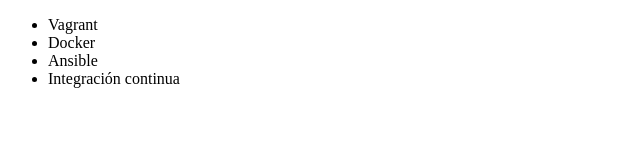
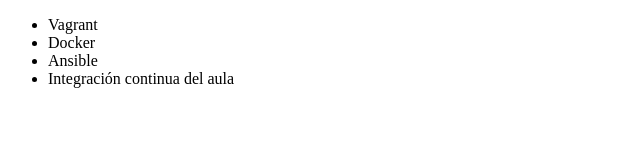
Before and after one commit to J0seluisGM/practica, a plain HTML site: page index.html in a window 1280 px wide. Shown: the full height of the page, 0-640 px from the left. Drawn offline with Linux system fonts and the light colour scheme.

Commit message:
arreglado   en el curso de integracion continua

```diff
--- a/index.html
+++ b/index.html
@@ -9,7 +9,7 @@
          <li> Vagrant </li>
          <li> Docker </li>
          <li> Ansible </li>
-         <li> Integración continua </li>
+         <li> Integración continua del aula </li>
      </ul>
 </body>
 </html>
```
